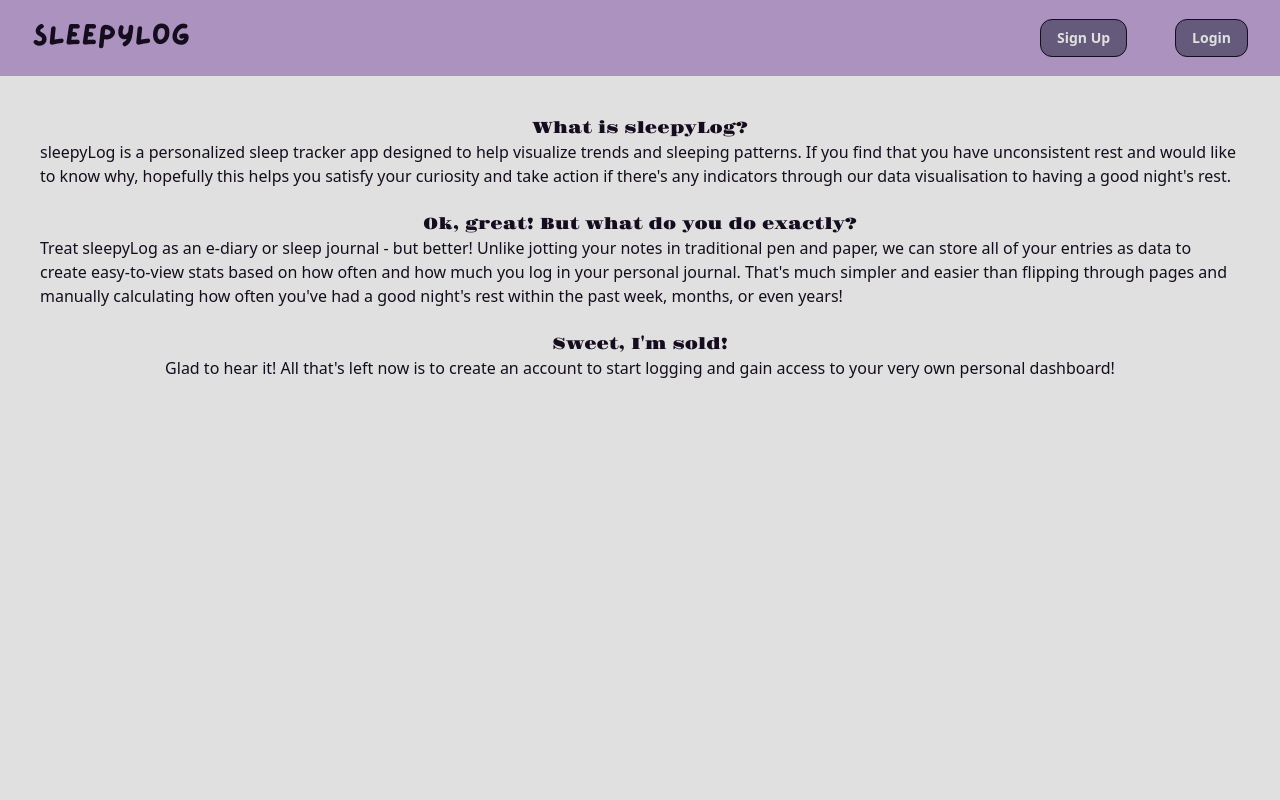
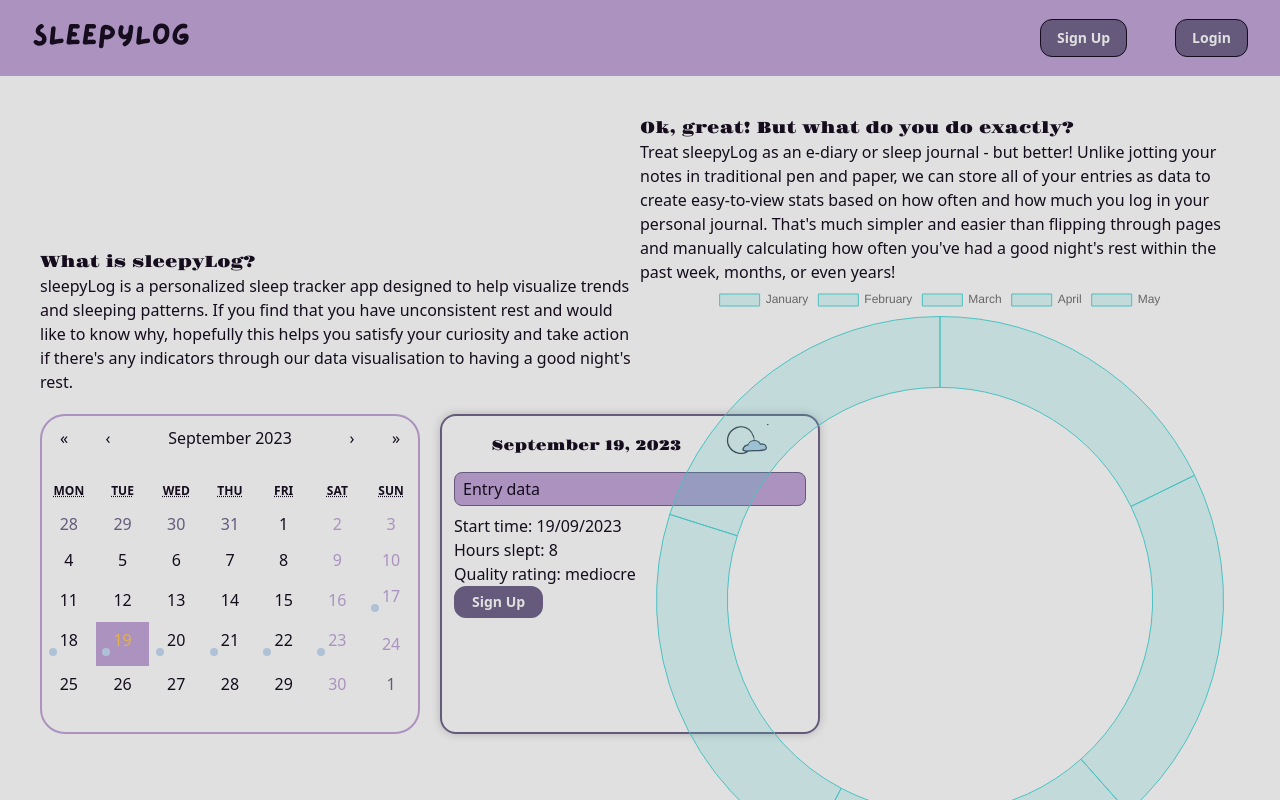
Before and after one commit to artem-ine/sleepylog, a React (Vite) app in the folder frontend/: page / in a window 1280 px wide. Shown: the top 800 px of the page. Built offline with nearby package versions, Linux system fonts and the light colour scheme.

Commit message:
chart and calendar for guest view

```diff
--- a/frontend/src/components/Dashboard/Calendar.jsx
+++ b/frontend/src/components/Dashboard/Calendar.jsx
@@ -344,13 +344,13 @@ function CalendarView() {
                     )}
                     <div className="entry-actions mt-2 mb-2 space-x-2 flex justify-center">
                       <button
-                        className="h-8 px-4 bg-secondary dark:bg-primary border border-2 border-secondary dark:border-primary hover:border-accent font-bold text-white dark:text-black text-sm rounded-xl"
+                        className="h-8 px-4 bg-secondary dark:bg-primary border-2 border-secondary dark:border-primary hover:border-accent font-bold text-white dark:text-black text-sm rounded-xl"
                         onClick={() => handleEditClick(item.id)}
                       >
                         Edit
                       </button>
                       <button
-                        className="h-8 px-4 bg-secondary dark:bg-primary border border-2 border-secondary dark:border-primary hover:border-accent font-bold text-white dark:text-black text-sm rounded-xl"
+                        className="h-8 px-4 bg-secondary dark:bg-primary border-2 border-secondary dark:border-primary hover:border-accent font-bold text-white dark:text-black text-sm rounded-xl"
                         onClick={() => handleDeleteClick(item.id)}
                       >
                         Delete
--- a/frontend/src/components/Dashboard/Password Modal/PasswordModal.jsx
+++ b/frontend/src/components/Dashboard/Password Modal/PasswordModal.jsx
@@ -5,7 +5,6 @@ import PropTypes from "prop-types";
 import { useNavigate } from "react-router-dom";
 
 function ChangePasswordForm({ onPasswordChanged }) {
-  const { auth } = useAuth();
   const navigate = useNavigate();
   const [resetPasswordToken, setResetPasswordToken] = useState("");
   const [formData, setFormData] = useState({
@@ -24,13 +23,10 @@ function ChangePasswordForm({ onPasswordChanged }) {
   };
 
   useEffect(() => {
-    // Get the current URL
     const currentUrl = window.location.href;
 
-    // Create a URLSearchParams object to parse the query parameters
     const urlSearchParams = new URLSearchParams(new URL(currentUrl).search);
 
-    // Get the value of the 'reset_password_token' parameter from the URL
     const tokenFromUrl = urlSearchParams.get("reset_password_token");
 
     if (tokenFromUrl) {
--- a/frontend/src/components/Dashboard/Stats/AverageRatingWeek.jsx
+++ b/frontend/src/components/Dashboard/Stats/AverageRatingWeek.jsx
@@ -6,7 +6,7 @@ import "chart.js/auto";
 function AverageRatingPastWeek() {
   const [ratingsData, setRatingsData] = useState({});
   const [averageRating, setAverageRating] = useState(null);
-  const [dataChart, setDataChart] = useState({}); // Declare dataChart as state
+  const [dataChart, setDataChart] = useState({});
 
   useEffect(() => {
     fetch("/api/average_rating_past_week")
--- /dev/null
+++ b/frontend/src/components/Guest View/DummyCalendar.jsx
@@ -0,0 +1,125 @@
+import React, { useState, useEffect } from "react";
+import Calendar from "react-calendar";
+import moment from "moment";
+import DatePicker from "react-datepicker";
+import "react-datepicker/dist/react-datepicker.css";
+import sun_icon from "../../assets/images/sun_icon.png";
+
+function CalendarView() {
+  const [selectedDate, setSelectedDate] = useState(new Date());
+  const [clickedDate, setClickedDate] = useState(selectedDate);
+  const [selectedDummyEntry, setSelectedDummyEntry] = useState(null);
+
+  const startOfWeek = moment().startOf("week");
+  const possibleRatings = ["horrible", "mediocre", "OK", "good", "perfect"];
+  const possibleDuration = [1, 3, 10, 8, 9, 7];
+  const dummyCalendarData = [];
+
+  for (let i = 0; i < 7; i++) {
+    const date = startOfWeek.clone().add(i, "days").toDate();
+    const randomRatingIndex = Math.floor(
+      Math.random() * possibleRatings.length
+    );
+    const randomDurationIndex = Math.floor(
+      Math.random() * possibleDuration.length
+    );
+    const rating = possibleRatings[randomRatingIndex];
+    const duration = possibleDuration[randomDurationIndex];
+
+    const entry = {
+      start_time: date,
+      rating,
+      duration,
+    };
+    dummyCalendarData.push(entry);
+  }
+  const handleDateChange = (date) => {
+    setSelectedDate(date);
+    setSelectedDummyEntry(date);
+  };
+
+  useEffect(() => {
+    setClickedDate(selectedDate);
+  }, [selectedDate]);
+
+  const filteredItems = dummyCalendarData.filter((item) =>
+    moment(item.start_time).isSame(selectedDate, "day")
+  );
+
+  return (
+    <>
+      <div className="calendar-view-container">
+        <div className="calendar-container pb-2">
+          <Calendar
+            onChange={handleDateChange}
+            value={selectedDate}
+            onClickDay={(date) => setClickedDate(date)}
+            tileContent={({ date }) => {
+              const dummyEntry = dummyCalendarData.find((entry) =>
+                moment(entry.start_time).isSame(date, "day")
+              );
+
+              if (dummyEntry) {
+                return <div className="calendar-dot" />;
+              }
+
+              return null;
+            }}
+          />
+        </div>
+        <div className="logged-items-container border-secondary dark:border-primary border-2 rounded-2xl p-2">
+          <div className="flex justify-evenly items-center pb-1">
+            <h2 className="font-heading dark:text-white text-black text-sm mt-2">
+              {moment(clickedDate).format("LL")}
+            </h2>
+            <img
+              src={sun_icon}
+              alt="doodled sun with a cloud"
+              className="h-9"
+            />
+          </div>
+
+          <div className="overflow-y-auto h-56 pt-2 px-1">
+            {filteredItems.map((dummyEntry, index) => (
+              <div key={index} className="dummy-entry">
+                <p className="dark:text-white text-black mb-2 border dark:border-primary border-secondary rounded-lg dark:bg-secondary bg-primary px-2 py-1">
+                  Entry data
+                </p>
+                <p className="dark:text-white text-black">
+                  Start time:{" "}
+                  {moment(dummyEntry.start_time).format("DD/MM/YYYY")}
+                </p>
+                {dummyEntry.end_time && (
+                  <p className="dark:text-white text-black">
+                    End time: {moment(dummyEntry.end_time).format("DD/MM/YYYY")}
+                  </p>
+                )}
+                {dummyEntry.duration && (
+                  <p className="dark:text-white text-black">
+                    Hours slept: {dummyEntry.duration}
+                  </p>
+                )}
+                <p className="dark:text-white text-black">
+                  Quality rating: {dummyEntry.rating}
+                </p>
+                {dummyEntry.notes && (
+                  <p className="dark:text-white text-black">
+                    Notes: {dummyEntry.notes}
+                  </p>
+                )}
+              </div>
+            ))}
+            <button
+              className="h-8 px-4 bg-secondary dark:bg-primary border-2 border-secondary dark:border-primary hover:border-accent font-bold text-white dark:text-black text-sm rounded-xl"
+              onClick={() => handleEditClick(null)} // Handle the click to open the sign-up modal
+            >
+              Sign Up
+            </button>
+          </div>
+        </div>
+      </div>
+    </>
+  );
+}
+
+export default CalendarView;
--- /dev/null
+++ b/frontend/src/components/Guest View/GuestView.jsx
@@ -0,0 +1,68 @@
+import React, { useEffect, useState } from "react";
+import { Chart as ChartJS, ArcElement, Tooltip, Legend } from "chart.js";
+import { Doughnut } from "react-chartjs-2";
+import "chart.js/auto";
+import DummyCalendar from "./DummyCalendar";
+
+function GuestView() {
+  ChartJS.register(ArcElement, Tooltip, Legend);
+  const dataChart = {
+    labels: ["January", "February", "March", "April", "May"],
+    datasets: [
+      {
+        label: "Hours of Sleep",
+        backgroundColor: "rgba(75,192,192,0.2)",
+        borderColor: "rgba(75,192,192,1)",
+        borderWidth: 1,
+        hoverBackgroundColor: "rgba(75,192,192,0.4)",
+        hoverBorderColor: "rgba(75,192,192,1)",
+        data: [6, 7, 6.5, 7.5, 6.8],
+      },
+      {
+        backgroundColor: ["#FF5733", "#FFC300", "#C70039", "#900C3F"],
+      },
+    ],
+    options: {
+      responsive: true,
+    },
+  };
+
+  return (
+    <div className="grid grid-cols-2 items-center justify-center p-10">
+      <div className="">
+        <h1 className="font-heading">What is sleepyLog?</h1>
+        <p>
+          sleepyLog is a personalized sleep tracker app designed to help
+          visualize trends and sleeping patterns. If you find that you have
+          unconsistent rest and would like to know why, hopefully this helps you
+          satisfy your curiosity and take action if there's any indicators
+          through our data visualisation to having a good night's rest.
+        </p>
+        <div className="calendar-container pb-2">
+          <DummyCalendar />
+        </div>
+      </div>
+      <div>
+        <h1 className="font-heading">Ok, great! But what do you do exactly?</h1>
+        <p>
+          Treat sleepyLog as an e-diary or sleep journal - but better! Unlike
+          jotting your notes in traditional pen and paper, we can store all of
+          your entries as data to create easy-to-view stats based on how often
+          and how much you log in your personal journal. That's much simpler and
+          easier than flipping through pages and manually calculating how often
+          you've had a good night's rest within the past week, months, or even
+          years!
+        </p>
+        <div>
+          {Object.keys(dataChart).length > 0 ? (
+            <Doughnut data={dataChart} />
+          ) : (
+            <p>Loading...</p>
+          )}
+        </div>
+      </div>
+    </div>
+  );
+}
+
+export default GuestView;
--- a/frontend/src/components/GuestView.jsx
+++ /dev/null
@@ -1,25 +0,0 @@
-import React, { useState } from "react";
-import SignupModal from "./Signup Modal";
-
-function GuestView() {
-  return (
-    <div className="flex flex-col items-center justify-center p-10">
-      <h1 className="font-heading">What is sleepyLog?</h1>
-      <p>
-        sleepyLog is a personalized sleep tracker app designed to help visualize trends and sleeping patterns. If you find that you have unconsistent rest and would like to know why, hopefully this helps you satisfy your curiosity and take action if there's any indicators through our data visualisation to having a good night's rest.
-      </p>
-      <br />
-      <h1 className="font-heading">Ok, great! But what do you do exactly?</h1>
-      <p>
-        Treat sleepyLog as an e-diary or sleep journal - but better! Unlike jotting your notes in traditional pen and paper, we can store all of your entries as data to create easy-to-view stats based on how often and how much you log in your personal journal. That's much simpler and easier than flipping through pages and manually calculating how often you've had a good night's rest within the past week, months, or even years!
-      </p>
-      <br />
-      <h1 className="font-heading">Sweet, I'm sold!</h1>
-      <p>
-        Glad to hear it! All that's left now is to create an account to start logging and gain access to your very own personal dashboard!
-      </p>
-    </div>
-  );
-}
-
-export default GuestView;
--- a/frontend/src/pages/Home/index.jsx
+++ b/frontend/src/pages/Home/index.jsx
@@ -3,7 +3,7 @@ import Navbar from "../../components/Navbar";
 import Footer from "../../components/Footer";
 import Dashboard from "../../components/Dashboard";
 import { useAuth } from "../../utils/useAuth";
-import GuestView from "../../components/GuestView";
+import GuestView from "../../components/Guest View/GuestView";
 
 function Home() {
   const { auth } = useAuth();
```
